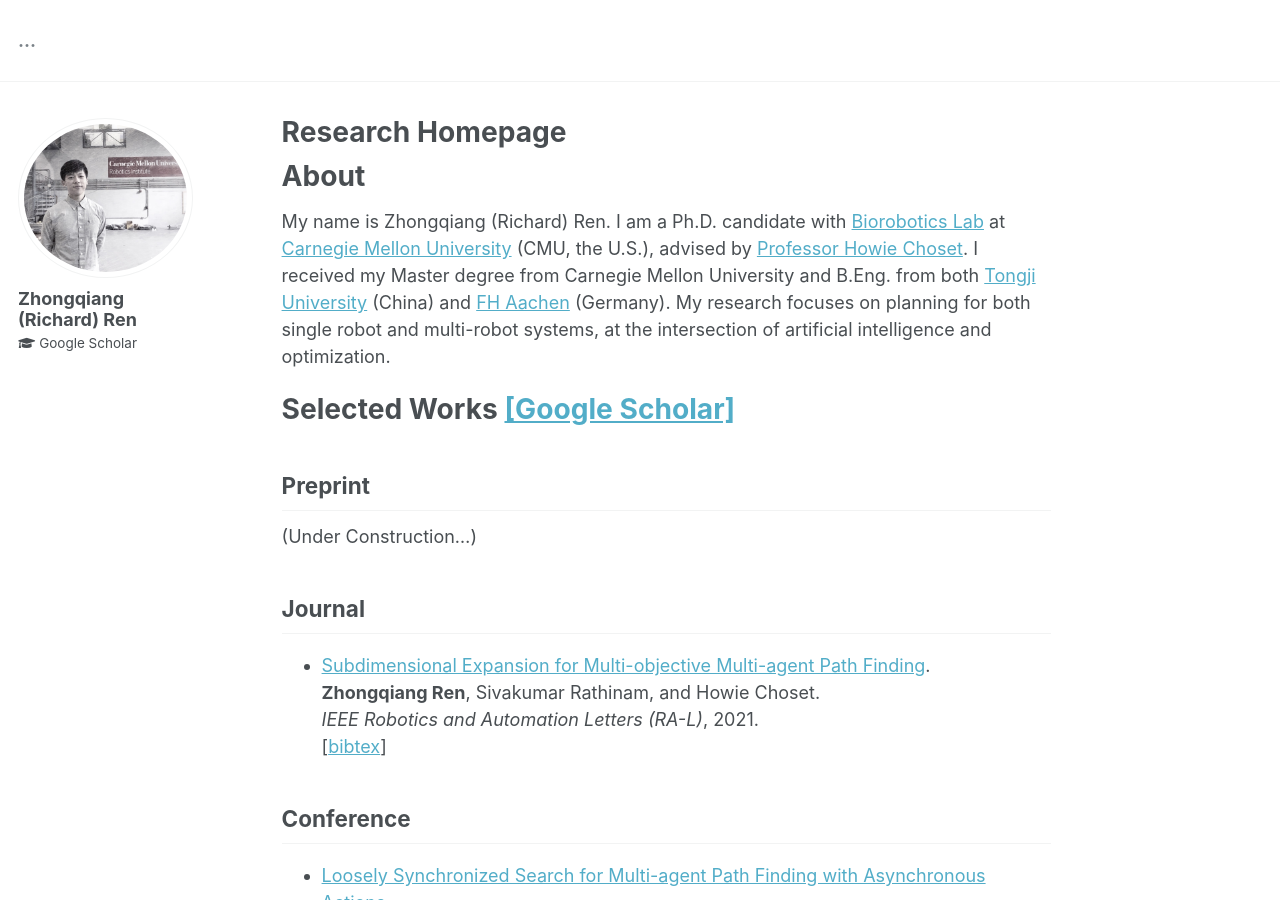
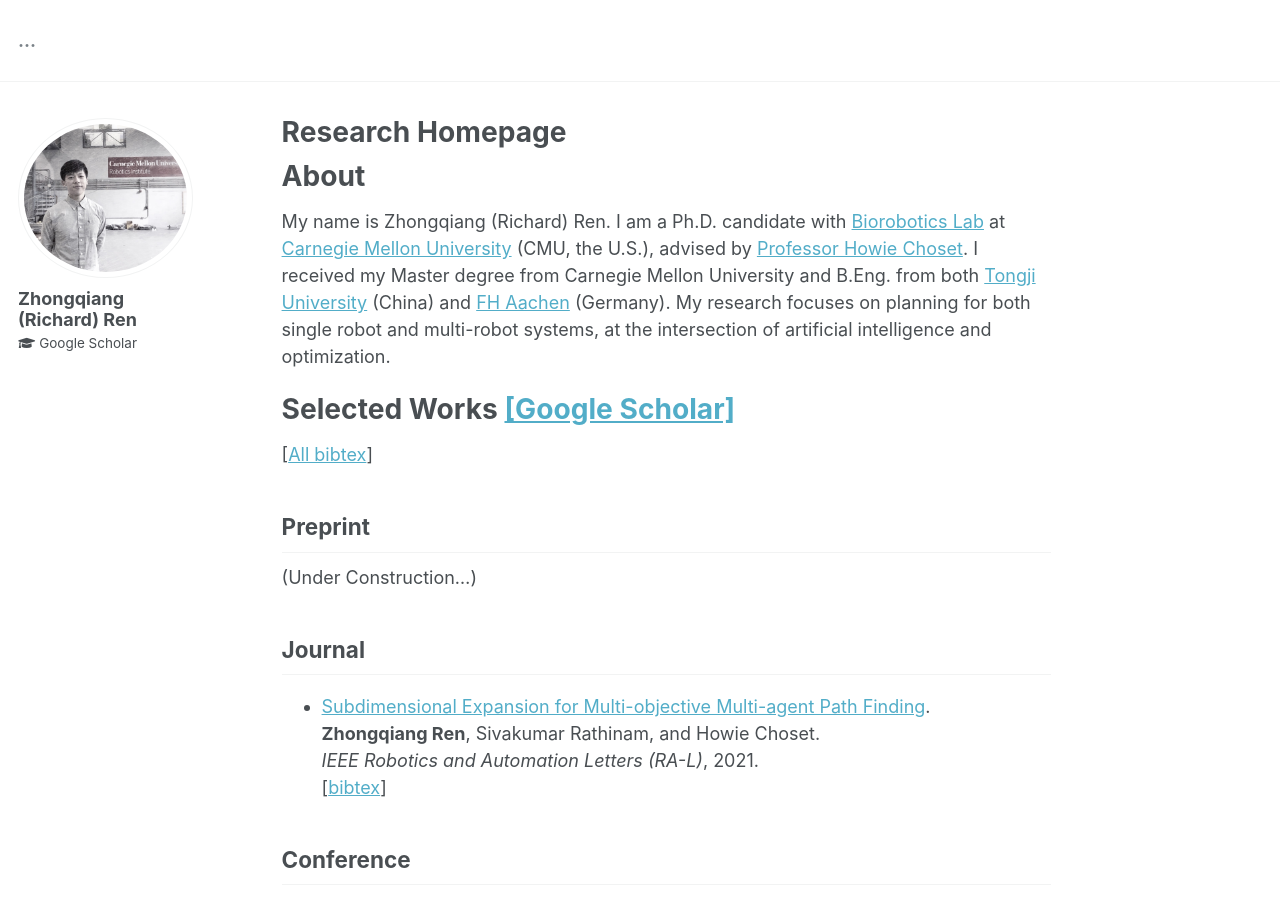
Before and after one commit to wonderren/wonderren.github.io, a Jekyll site: the page built from _pages/about.md, in a window 1280 px wide and 900 px high. Built offline with Jekyll 4.4.1, drawn with Linux system fonts in a browser that asks for light colours.

Commit message:
add bibtex all

```diff
--- a/_pages/about.md
+++ b/_pages/about.md
@@ -18,6 +18,7 @@ My research focuses on planning for both single robot and multi-robot systems, a
 
 Selected Works [[Google Scholar]](https://scholar.google.com/citations?user=kKKvRXsAAAAJ&hl=en&oi=sra)
 ======
+[[All bibtex](https://wonderren.github.io/files/all_bibtex.txt)]
 
 Preprint
 ------
```
